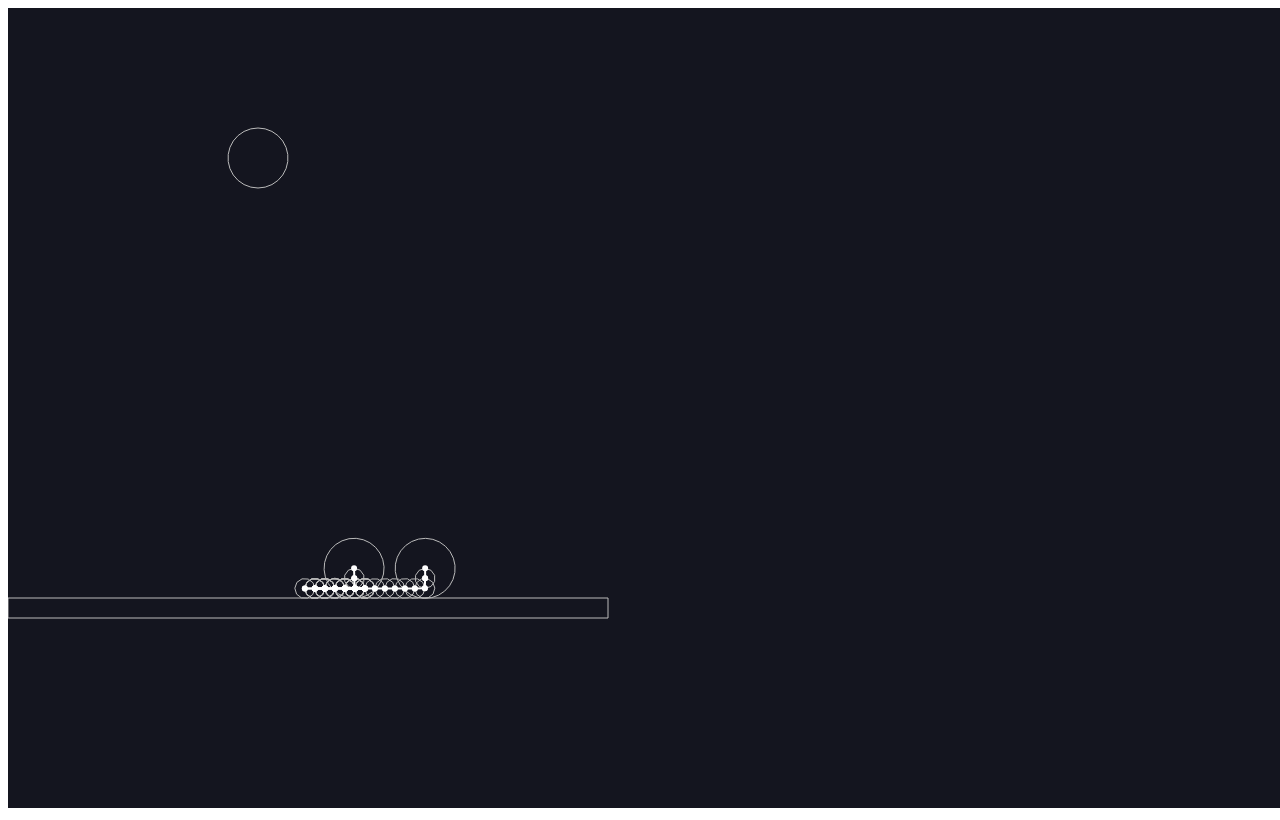
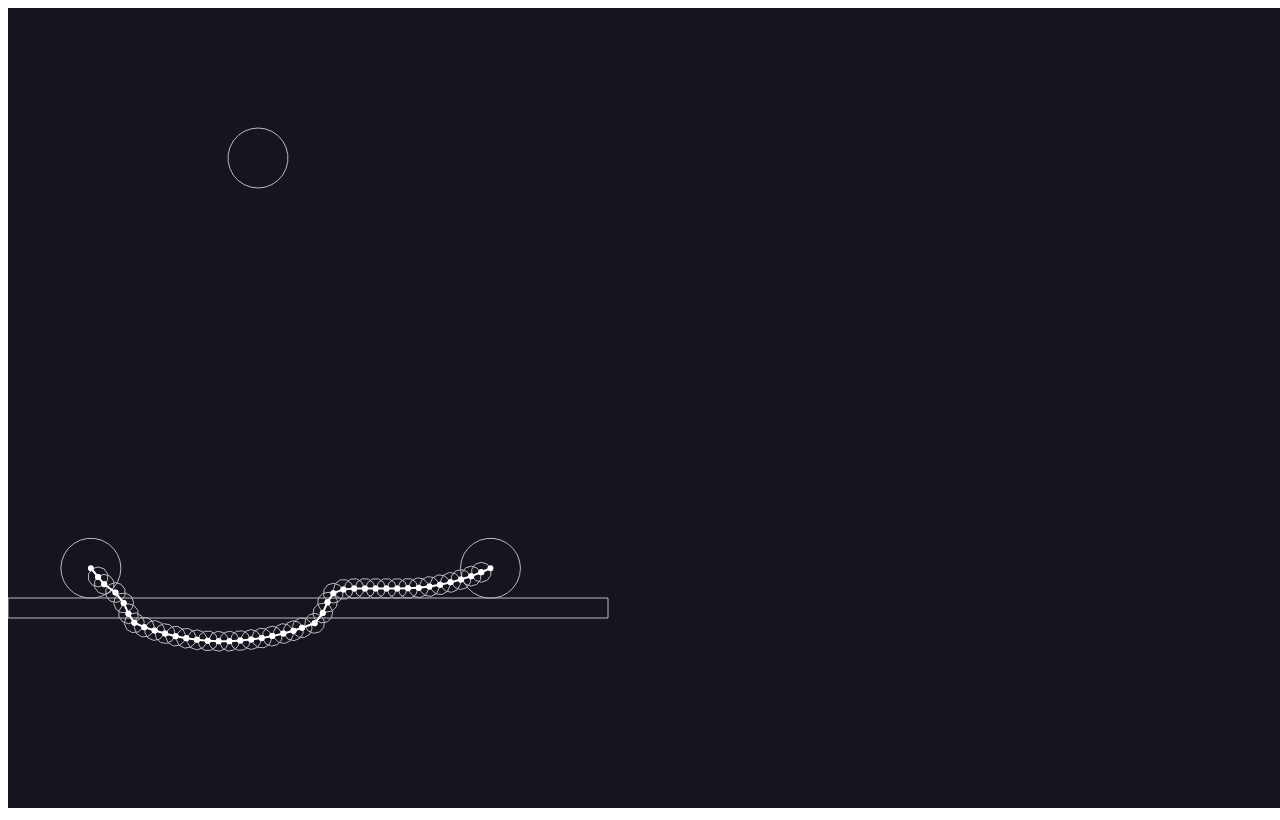
Before and after one commit to AnkitShrestha-Xenserv/RopePulleySystem, a plain HTML site: page index.html in a window 1280 px wide. Drawn offline with nearby package versions, Linux system fonts and the light colour scheme.

Commit message:
added proper rope mass

```diff
--- a/index.html
+++ b/index.html
@@ -52,7 +52,8 @@
             let ropeBody = Matter.Bodies.circle(100+ 10*i, 100 , 10,{collisionFilter:{
             group:groupA
         }});
-            Matter.Body.setMass(ropeBody,1)
+        const ROPE_MASS=0.00001;
+            Matter.Body.setMass(ropeBody,ROPE_MASS)
             ropeBodies.push(ropeBody);
 
             const constraint = Matter.Constraint.create({
```
